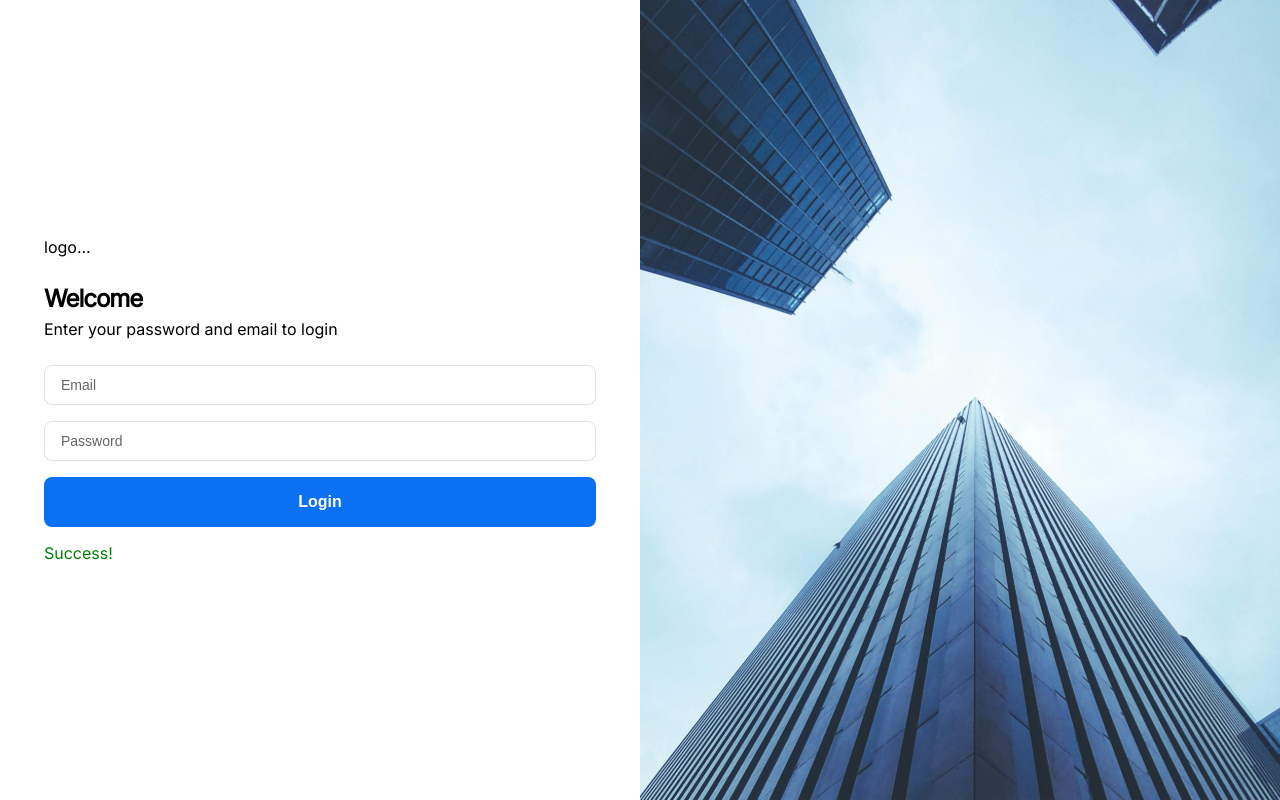
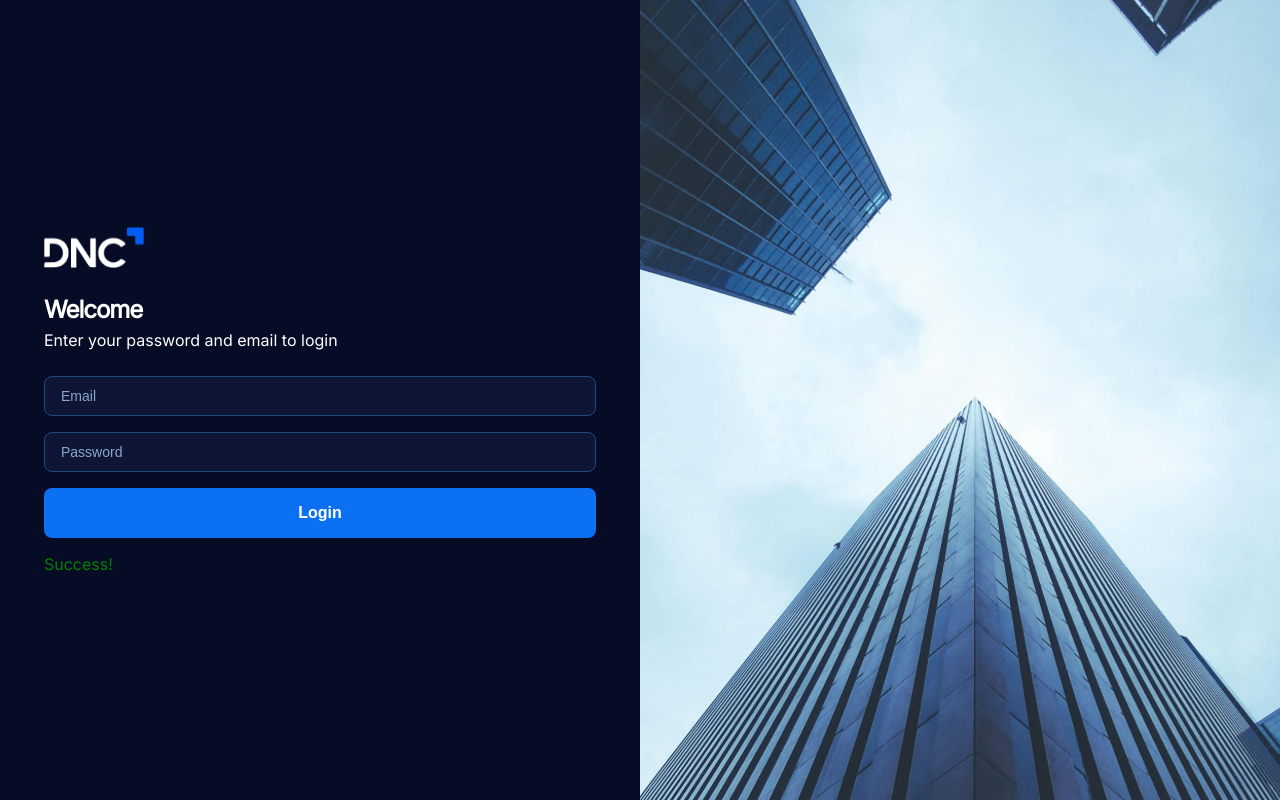
Before and after one commit to Mateus-Bittencourt/dnc-sales-dashboard-mts, a React (Vite) app: page /signin in a window 1280 px wide. Built offline with nearby package versions, Linux system fonts and the light colour scheme.

Commit message:
feat: logo

```diff
--- /dev/null
+++ b/src/components/Logo.tsx
@@ -0,0 +1,9 @@
+import { pxToRem } from '@/utils'
+import styled from 'styled-components'
+
+export const Logo = styled.figure<{ height: number; width: number }>`
+  background-image: url(/${(props) => props.theme.appLogo});
+  background-size: cover;
+  height: ${(props) => pxToRem(props.height)};
+  width: ${(props) => pxToRem(props.width)};
+`
--- a/src/components/index.ts
+++ b/src/components/index.ts
@@ -1,5 +1,6 @@
 export { default as FormComponent } from './FormComponent'
 export * from './BannerImage'
+export * from './Logo'
 export * from './StyledButton'
 export * from './StyledInput'
 export * from './Typographies'
--- a/src/main.tsx
+++ b/src/main.tsx
@@ -2,11 +2,11 @@ import { StrictMode } from 'react'
 import { createRoot } from 'react-dom/client'
 import App from './App.tsx'
 import { ThemeProvider } from 'styled-components'
-import { GlobalStyle, lightTheme } from '@/styles'
+import { GlobalStyle, darkTheme } from '@/styles'
 
 createRoot(document.getElementById('root')!).render(
   <StrictMode>
-    <ThemeProvider theme={lightTheme}>
+    <ThemeProvider theme={darkTheme}>
       <GlobalStyle />
       <App />
     </ThemeProvider>
--- a/src/pages/Login.tsx
+++ b/src/pages/Login.tsx
@@ -1,5 +1,11 @@
 import { Box, Container, Grid } from '@mui/material'
-import { BannerImage, FormComponent, StyledH1, StyledP } from '@/components'
+import {
+  BannerImage,
+  FormComponent,
+  Logo,
+  StyledH1,
+  StyledP,
+} from '@/components'
 import { pxToRem } from '@/utils'
 
 function Login() {
@@ -14,7 +20,9 @@ function Login() {
             sx={{ alignItems: 'center', display: 'flex', height: '100vh' }}
           >
             <Container maxWidth="sm">
-              <Box sx={{ marginBottom: pxToRem(24) }}>logo...</Box>
+              <Box sx={{ marginBottom: pxToRem(24) }}>
+                <Logo height={41} width={100} />
+              </Box>
               <Box sx={{ marginBottom: pxToRem(24) }}>
                 <StyledH1>Welcome</StyledH1>
                 <StyledP>Enter your password and email to login</StyledP>
--- a/src/pages/Registration.tsx
+++ b/src/pages/Registration.tsx
@@ -5,6 +5,7 @@ import {
   StyledH1,
   StyledP,
   StyledUl,
+  Logo,
 } from '@/components'
 import { pxToRem } from '@/utils'
 
@@ -20,7 +21,9 @@ function Registration() {
             sx={{ alignItems: 'center', display: 'flex', height: '100vh' }}
           >
             <Container maxWidth="sm">
-              <Box sx={{ marginBottom: pxToRem(24) }}>logo...</Box>
+              <Box sx={{ marginBottom: pxToRem(24) }}>
+                <Logo height={41} width={100} />
+              </Box>
               <Box sx={{ marginBottom: pxToRem(24) }}>
                 <StyledH1>Register now</StyledH1>
                 <StyledP>First, tell us who you are.</StyledP>
--- a/src/styles/globalStyle.ts
+++ b/src/styles/globalStyle.ts
@@ -9,7 +9,7 @@ export const GlobalStyle = createGlobalStyle<{ theme?: DefaultTheme }>`
     font-family: "Inter", sans-serif;
   }
 
-  h1, h2, p, ul, li {
+  h1, h2, p, ul, li, figure {
     margin: 0;
     padding: 0;
   }
```
